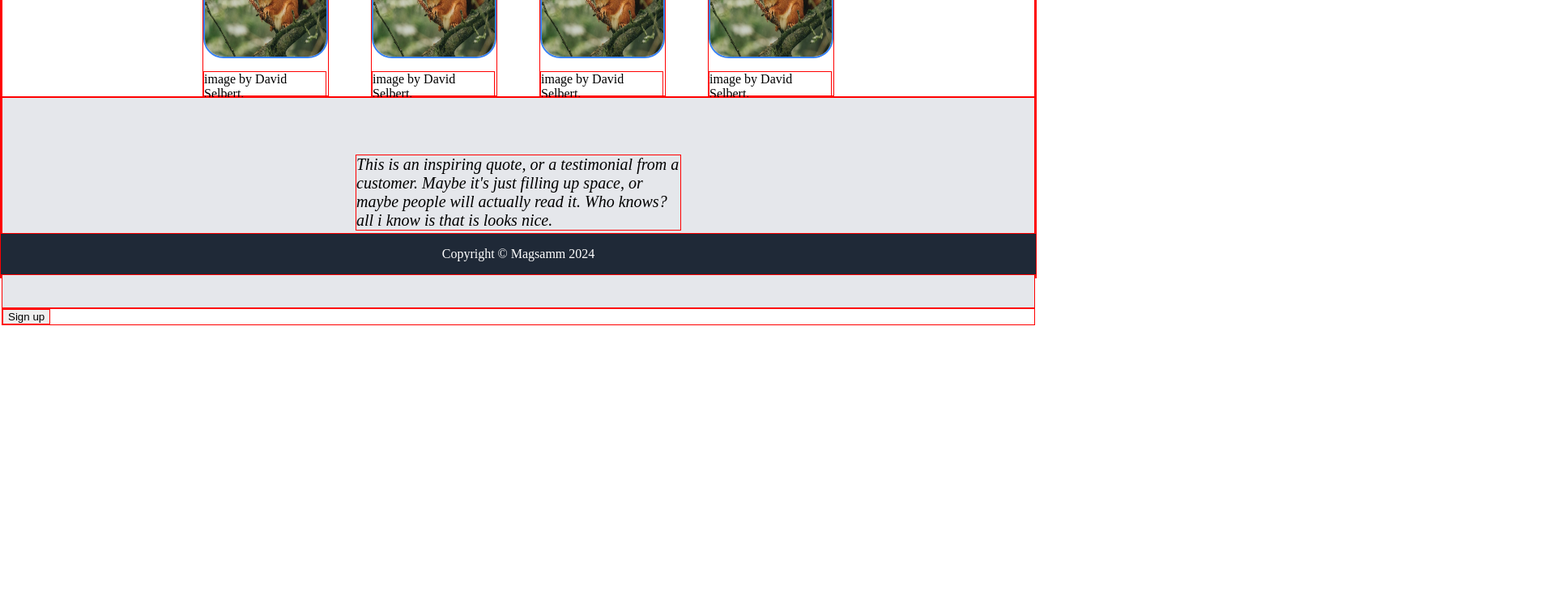
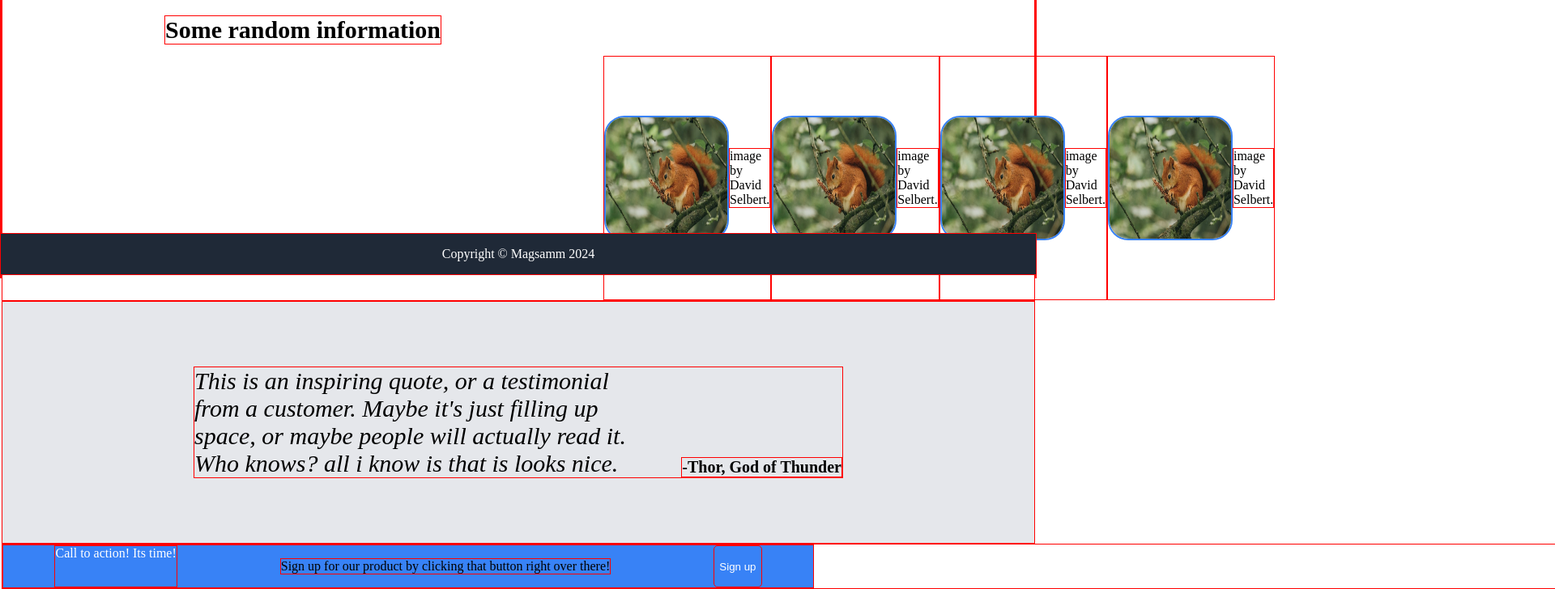
Before and after one commit to Magsamm/landing-page, a plain HTML site: page index.html in a window 1280 px wide. Shown: the part 460-1188 px from the top of the page at 81% size, 1920 px wide, since content can reach past the window. Before the commit the page ends 862 px from the top, so only its background shows below. Drawn offline with Linux system fonts and the light colour scheme.

Commit message:
some progress made. fixed the awesome section. still need to fix the information one and the call to action.

```diff
--- a/index.html
+++ b/index.html
@@ -1,9 +1,9 @@
 <!DOCTYPE html>
 <html lang="en">
   <head>
-    <meta charset="UTF-8">
-    <meta name="viewport" content="width=device-width, initial-scale=1.0">
-    <link rel="stylesheet" href="style.css">
+    <meta charset="UTF-8" />
+    <meta name="viewport" content="width=device-width, initial-scale=1.0" />
+    <link rel="stylesheet" href="style.css" />
     <title>Landing Page!</title>
   </head>
   <body>
@@ -18,22 +18,27 @@
     </div>
 
     <div class="awesome">
-
       <!--this website is awesome, etc, with placeholder for image  -->
       <!-- set min and max height for containers? -->
+      <div class="awesome-left">
         <title>This website is awesome</title>
-            <p>This website has some subtext that goes under the main title. its a smaller font and is lower contrast</p>
+        <p>
+          This website has some subtext that goes under the main title. its a
+          smaller font and is lower contrast
+        </p>
         <button>Sign up</button>
-
-            <img src="./images/pexels-pixabay-86405.jpg">
-            <p>image by pixelbay</p>
+      </div>
+      <div class="awesome-right">
+        <img src="./images/pexels-pixabay-86405.jpg" />
+      </div>
       <!-- sign up button at bottom -->
-
     </div>
 
     <div class="information-container">
       <!-- 4 boxes with some information under it. -->
-        <title>Some random information</title>
+      <!-- split the images div and text div into just 2 separate "boxes?" -->
+      <div class="title">Some random information</div>
+
       <div class="info">
         <img src="./images/pexels-davidohboy-9542701.jpg">
         <p>image by David Selbert.</p>
@@ -49,27 +54,28 @@
 
       <div class="info">
         <img src="./images/pexels-davidohboy-9542701.jpg">
-        <p>image by David Selbert.</p>
+        <div class="text">image by David Selbert.</div>
       </div>
     </div>
 
     <div class="quote">
       <!-- use span for signature at bottom? -->
-        <p>This is an inspiring quote, or a testimonial from a customer. Maybe it's just filling up space, or maybe people will actually read it. Who knows? all i know is that is looks nice. </p>
-        <signature>-Thor, God of Thunder</signature>
+      <p>
+        This is an inspiring quote, or a testimonial from a customer. Maybe it's
+        just filling up space, or maybe people will actually read it. Who knows?
+        all i know is that is looks nice.
+        <span>-Thor, God of Thunder</span>
+      </p>
     </div>
+    <div class="signup">
+      <div class="signup-background">
+        <title>Call to action! Its time!</title>
+        <p>Sign up for our product by clicking that button right over there!</p>
 
-
-
-    <div class="signup">
         <button>Sign up</button>
-
       </div>
     </div>
 
-    <footer>
-        Copyright &copy; Magsamm 2024
-    </footer>
-
+    <footer>Copyright &copy; Magsamm 2024</footer>
   </body>
 </html>
--- a/style.css
+++ b/style.css
@@ -45,6 +45,8 @@ img {
 
 .awesome {
   display: flex;
+  padding: 50px 0px 50px;
+  justify-content: space-around;
   font-family: system-ui, -apple-system, BlinkMacSystemFont, "Segoe UI", Roboto,
     Oxygen, Ubuntu, Cantarell, "Open Sans", "Helvetica Neue", sans-serif;
   font-size: 48px;
@@ -66,9 +68,8 @@ img {
 /* subtext */
 .awesome p {
   display: flex;
-  flex-direction: column;
   width: 400px;
-  height: 200px;
+  height: 50px;
   font-size: 15px;
   font-weight: normal;
   color: darkgray;
@@ -97,63 +98,116 @@ img {
 
 .information-container {
   display: flex;
+  align-items: center;
+  justify-content: space-between;
+  background-color: white;
+}
+
+.information-container .title {
+  display: flex;
+  margin-top: 50px;
+  margin-left: 200px;
+  margin-right: 200px;
+  flex-direction: column;
+  align-self: flex-start;
+  align-items: center;
   justify-content: center;
-  gap: 52px;
-  height: 400px;
-  padding-top: 50px;
-  background-color: white;
+  font-size: 30px;
+  flex-shrink: 0;
+  font-weight: bold;
+
 }
 
 .info {
   display: flex;
-  height: 200px;
-  flex-direction: column;
+  align-items: center;
+  justify-content: space-between;
+  height: 300px;
+  margin-top: 100px;
+  color: black;
+  max-width: 300px;
 }
 /* https://www.w3schools.com/css/css3_borders.asp */
-.information-container img {
+.info img {
   display: flex;
+  align-items: center;
   height: 150px;
   width: 150px;
   border: 2px solid #3882f6;
   border-radius: 25px;
-  flex-grow: 0;
-  flex-shrink: 0;
+
 }
 
-.info p {
-  display: flex;
-  flex-direction: column;
-  width: 150px;
-  flex-wrap: wrap;
-}
 
 .quote {
   display: flex;
-  height: 300px;
   flex-direction: column;
+  justify-content: space-between;
   align-items: center;
-  flex-wrap: wrap;
   padding: 50px;
-
   background-color: #e5e7eb;
 }
 
 .quote p {
   display: flex;
-  font-size: 20px;
+  font-size: 30px;
   font-style: italic;
   align-items: center;
   display: flex;
-  width: 400px;
+  width: 800px;
   gap: 50px;
 }
 
-signature {
+span {
   display: flex;
+  flex-wrap: wrap;
+  flex-direction: column;
+  align-self: flex-end;
   flex-shrink: 0;
   font-size: 20px;
   font-style: normal;
   font-weight: bold;
+}
+
+.signup {
+  display: flex;
+  flex-direction: column;
+  justify-content: center;
+  height: 1000px;
+  width: 2000px;
+  gap: 20px;
+  background-color: white;
+
+}
+
+.signup-background {
+  display: flex;
+  width: 1000px;
+  justify-content: space-around;
+  background-color: #3882f6;
+
+}
+
+.signup-background title {
+  display: flex;
+  color: white;
+}
+
+.signup p {
+  display: flex;
+  height: 50;
+  flex-grow: 0;
+}
+
+.signup-background button {
+  display: flex;
+  align-items: center;
+  justify-content: center;
+  flex-shrink: 0;
+  flex-direction: row;
+  background-color: #3882f6;
+  color: white;
+  border-radius: 5px;
 }
 
 footer {
```
Lines whose indentation alone changed are shown as unchanged.
